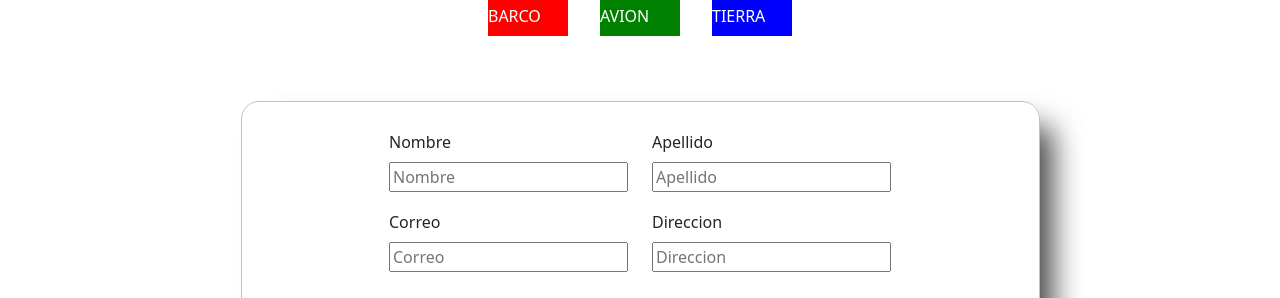
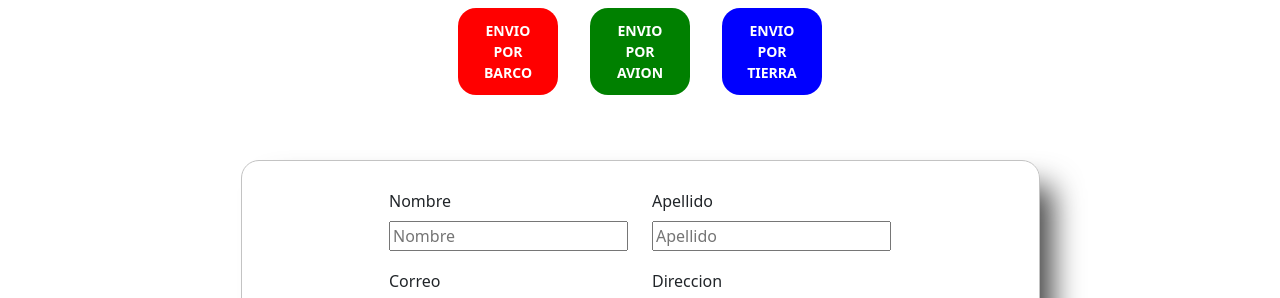
Before and after one commit to victor260622/Proyect-Redeux, a plain HTML site: page sections/calculator.html in a window 1280 px wide. Shown: the part 160-458 px from the top of the page. Drawn offline with nearby package versions, Linux system fonts and the light colour scheme.

Commit message:
Modifing styles

```diff
--- a/css/styles.css
+++ b/css/styles.css
@@ -55,7 +55,7 @@ a {
   background-image: url(../img/list.svg);
 }
 
-/* NOTA: BOOTSTRAP NO ME ESTA PERMITIENDO CAMBIAR LOS COLORES DE LAS LETRAS DENTRO DEL NAV SIN EL !IMPORTAT AL IGUAL QUE EL HOVER */
+
 .nav-item {
   padding: 14px;
 }
@@ -67,6 +67,7 @@ a {
 .nav-item .active {
   color: rgba(203, 67, 67, 0.9) !important;
 }
+
 .nav-item .nav-link:hover {
   background-color: rgba(227, 218, 218, 0.2);
   border-bottom: 1px solid white;
@@ -655,8 +656,29 @@ form {
     height: 350px;
   }
 }
+
+.tipos {
+  width: 100px;
+  display: flex;
+  align-items: center;
+  justify-content: center;
+  border-radius: 18px;
+}
+.tipos:hover {
+  background-color: yellow !important;
+  color: black !important;
+}
+.tipos p {
+  font-weight: 600;
+  font-size: 14px;
+  text-align: center;
+  margin: 0;
+  padding: 12px;
+
+}
 .info {
   display: flex;
   flex-direction: row;
   justify-content: space-between;
-}/*# sourceMappingURL=styles.css.map */
+}
+/* # sourceMappingURL=styles.css.map */
--- a/sections/calculator.html
+++ b/sections/calculator.html
@@ -47,15 +47,15 @@
         </nav>
     </header>
     <!---------- FIN DEL NAVBAR ---------->
-        <h1 style="text-align: center;">Seleccione una de las opciones de envio</h2>
+        <h1 style="text-align: center; margin-top: 28px; margin-bottom: 32px;">Seleccione una de las opciones de envio</h2>
     <section style="display: flex; justify-content: center; column-gap: 32px;">
-        <div class="tipos" id="1" style="width: 80px; height: 80px; background-color: red; cursor: pointer; color: white;">
+        <div class="tipos" id="1" style="background-color: red; cursor: pointer; color: white;">
             <p>ENVIO POR BARCO</p>
         </div>
-        <div class="tipos" id="2" style="width: 80px; height: 80px; background-color: green; cursor: pointer; color: white;">
+        <div class="tipos" id="2" style="background-color: green; cursor: pointer; color: white;">
             <p>ENVIO POR AVION</p>
         </div>
-        <div class="tipos" id="3" style="width: 80px; height: 80px; background-color: blue; cursor: pointer; color: white;">
+        <div class="tipos" id="3" style="background-color: blue; cursor: pointer; color: white;">
             <p>ENVIO POR TIERRA</p>
         </div>
     </section>
```
Also changed, not shown: index.html (+2 -1 lines).
